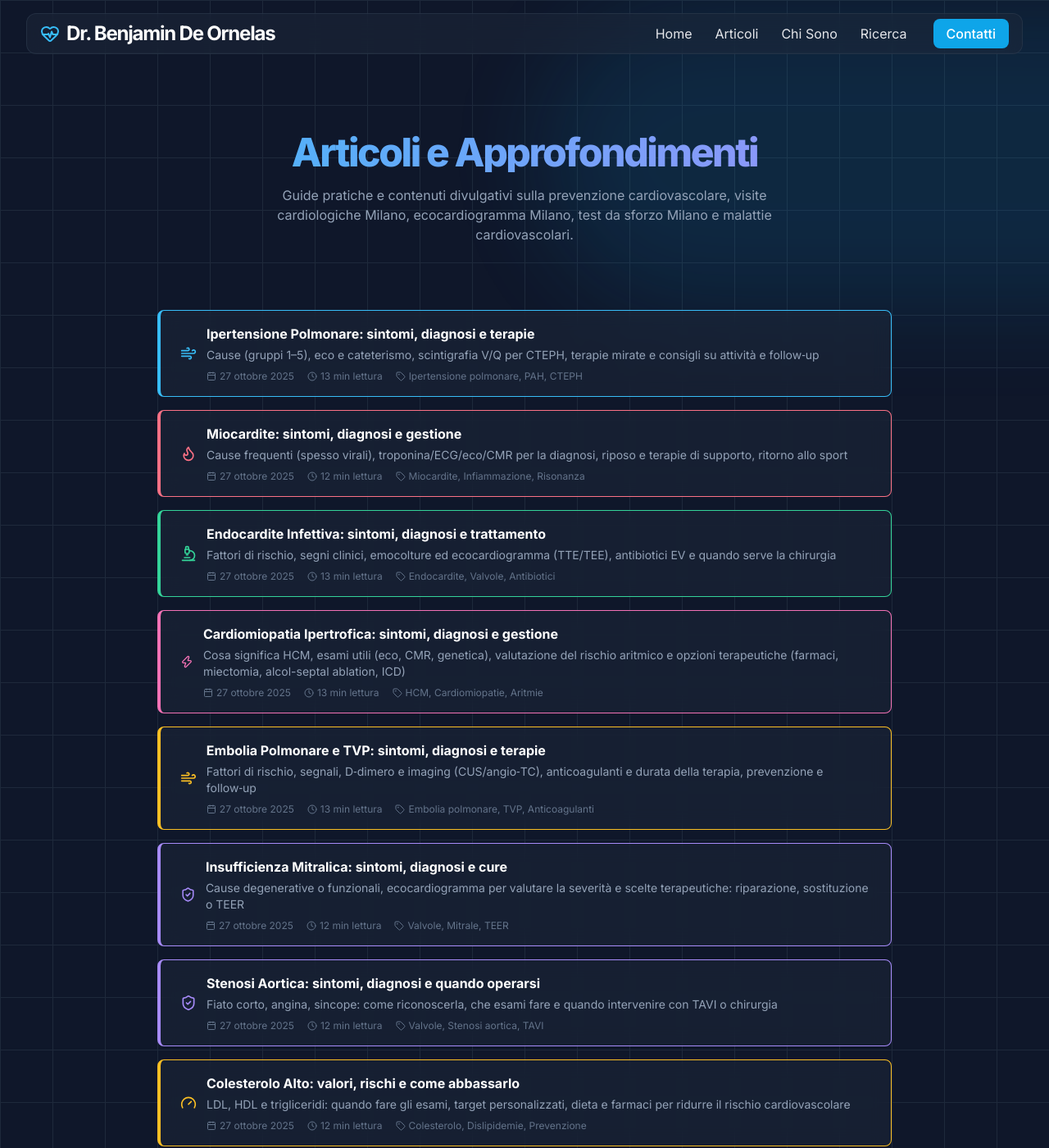
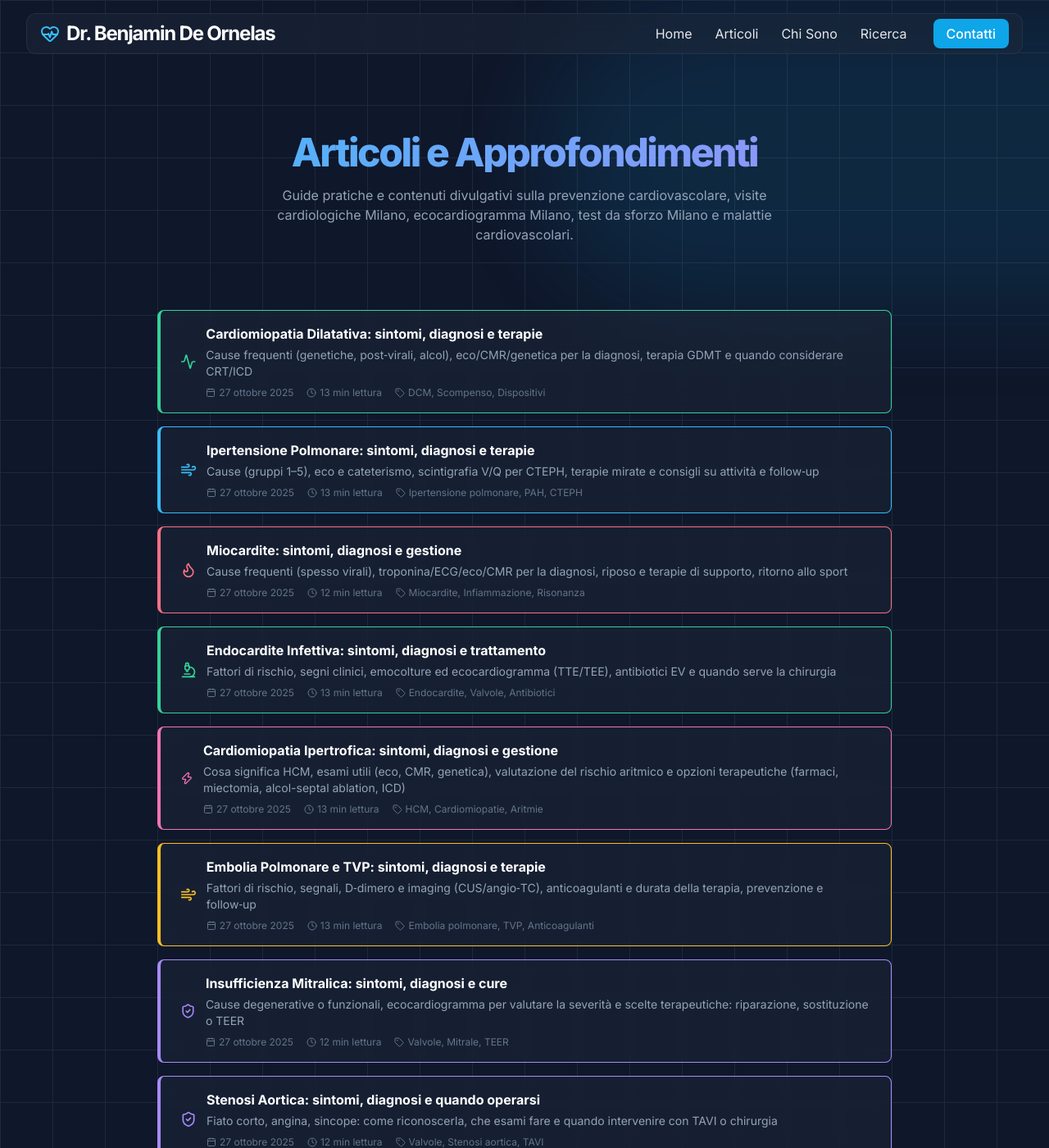
Before and after one commit to bdeornelas/bdeornelas.github.io, a Jekyll site: the page built from articles/index.html, in a window 1280 px wide and 1400 px high. Shown: the whole window at 82% size. Built offline with Jekyll 4.4.1, drawn with Linux system fonts in a browser that asks for light colours; nearby versions of some CDN libraries; some of the changed text lies outside the part shown.

Commit message:
Add article: Cardiomiopatia dilatativa (DCM) — cause, diagnosi (eco/CMR/genetica), terapie GDMT e dispositivi; aggiorna lista

```diff
--- a/articles/index.html
+++ b/articles/index.html
@@ -24,6 +24,33 @@ twitter_image: /assets/img/og-card.jpg
       <!-- Lista articoli -->
       <section class="max-w-4xl mx-auto">
         <ul class="space-y-4" id="articles-list">
+
+          <!-- ARTICOLO CARDIOMIOPATIA DILATATIVA -->
+          <li>
+            <a href="/articles/cardiomiopatia-dilatativa/" class="block px-6 py-4 rounded-lg glass-card border-l-4 border-emerald-400 hover:border-emerald-300 hover:bg-slate-800/50 transition group">
+              <div class="flex items-center gap-3">
+                <i data-lucide="activity" class="w-5 h-5 text-emerald-400 group-hover:text-emerald-300"></i>
+                <div>
+                  <h3 class="font-bold text-white group-hover:text-sky-100">Cardiomiopatia Dilatativa: sintomi, diagnosi e terapie</h3>
+                  <p class="text-sm text-slate-400 mt-1">Cause frequenti (genetiche, post‑virali, alcol), eco/CMR/genetica per la diagnosi, terapia GDMT e quando considerare CRT/ICD</p>
+                  <div class="flex items-center gap-4 mt-2 text-xs text-slate-500">
+                    <span class="flex items-center gap-1">
+                      <i data-lucide="calendar" class="w-3 h-3"></i>
+                      27 ottobre 2025
+                    </span>
+                    <span class="flex items-center gap-1">
+                      <i data-lucide="clock" class="w-3 h-3"></i>
+                      13 min lettura
+                    </span>
+                    <span class="flex items-center gap-1">
+                      <i data-lucide="tag" class="w-3 h-3"></i>
+                      DCM, Scompenso, Dispositivi
+                    </span>
+                  </div>
+                </div>
+              </div>
+            </a>
+          </li>
 
           <!-- ARTICOLO IPERTENSIONE POLMONARE -->
           <li>
```
Also changed, not shown: articles/cardiomiopatia-dilatativa/index.html (added, +169 -0 lines).
